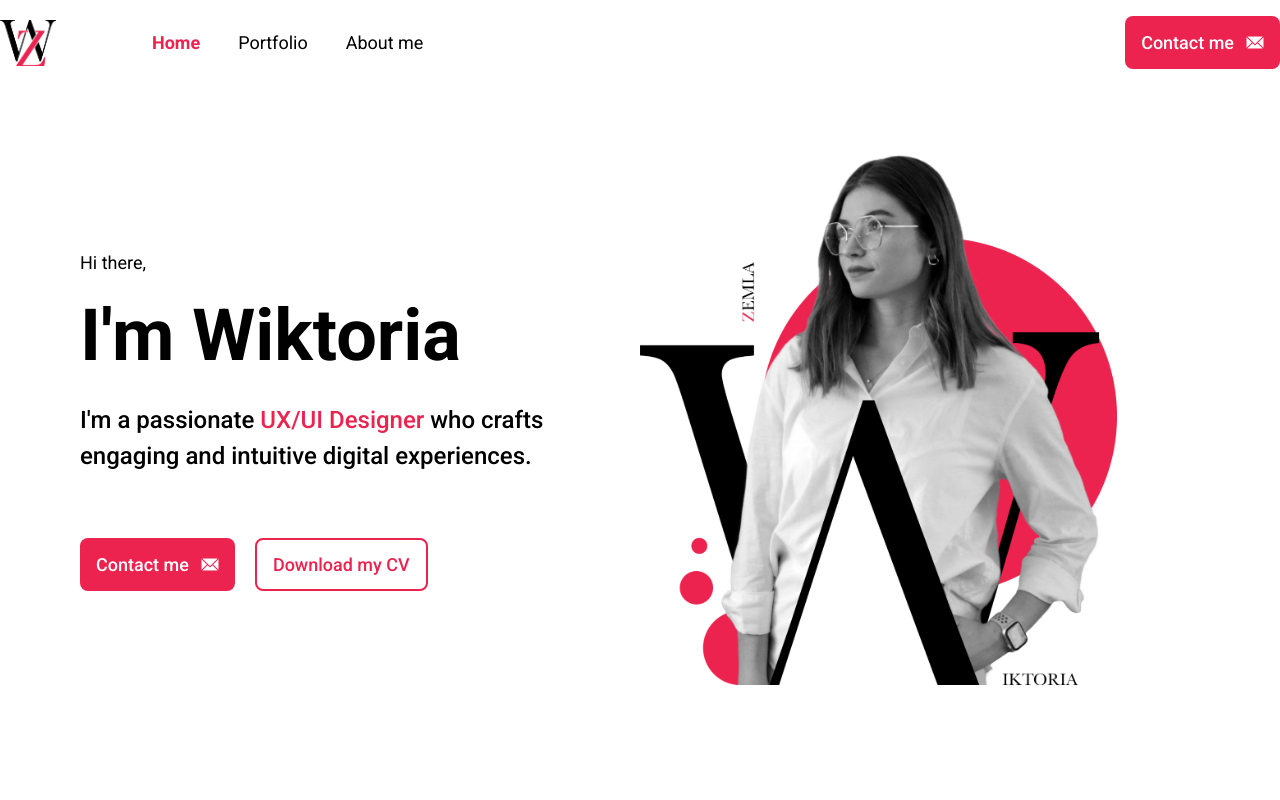
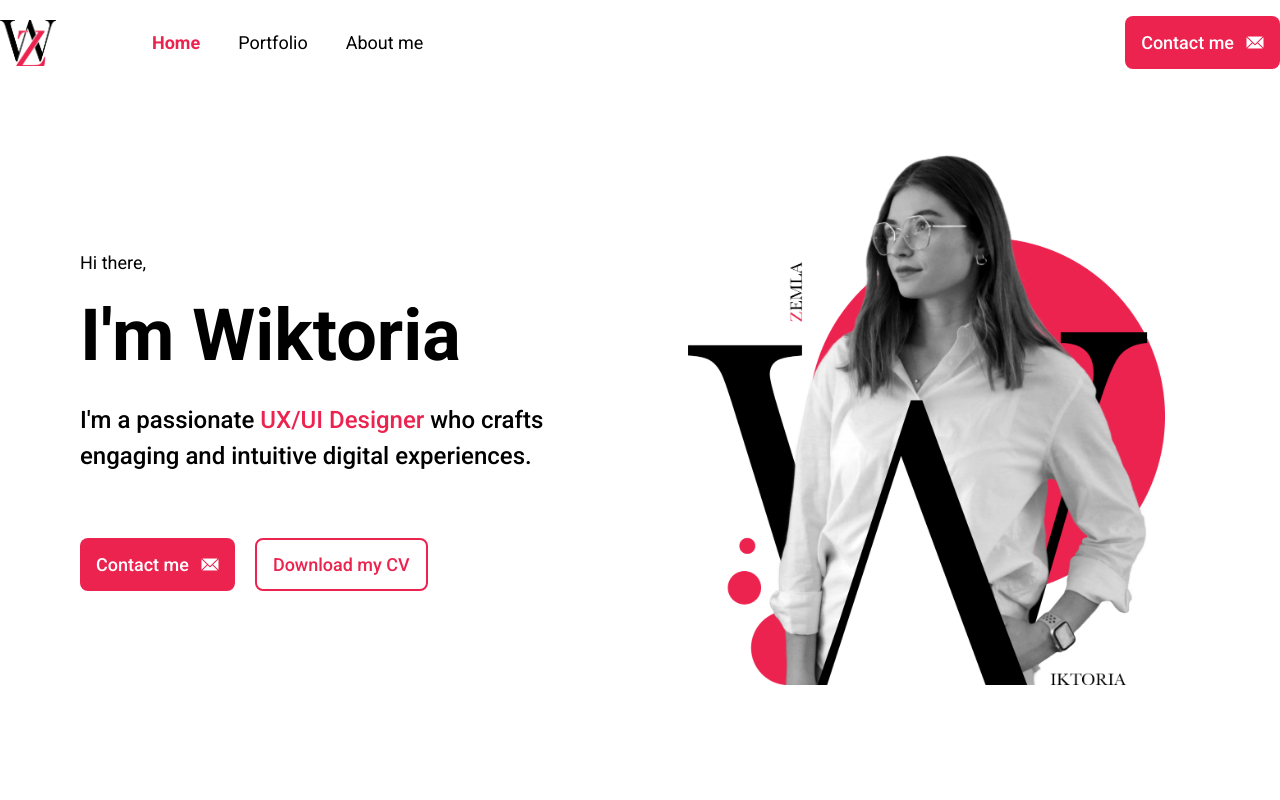
Before and after one commit to FZasada/wz-tailwind-portfolio, a React (Vite) app: page / in a window 1280 px wide. Shown: the top 800 px of the page. Built offline with nearby package versions, Linux system fonts and the light colour scheme.

Commit message:
Moved image

```diff
--- a/src/components/pages/home/Hero.jsx
+++ b/src/components/pages/home/Hero.jsx
@@ -21,7 +21,7 @@ const Hero = () => {
           animate="visible"
           transition={{ duration: 0.6, ease: "easeOut" }}
           className="flex pb-4 lg:mb-35">
-        <div className="flex flex-wrap items-center gap-12 lg:gap-0">
+        <div className="flex flex-wrap items-center gap-12">
           <div className="w-full lg:w-1/2">
             <div className="flex flex-col lg:items-start">
               <h4 className="text-[16px] lg:text-[18px] mb-[6px]">
```
